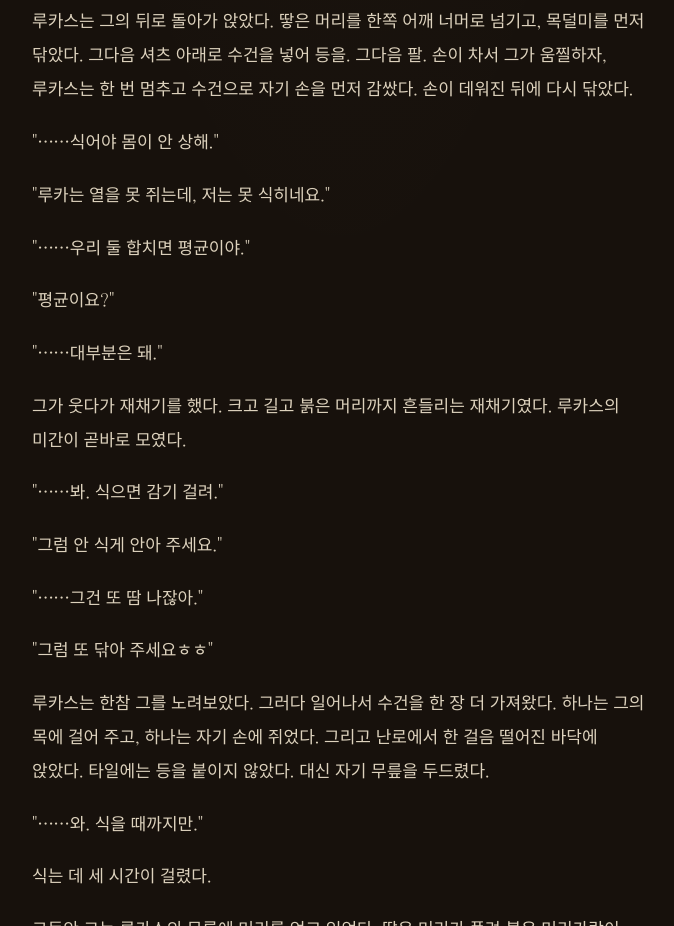
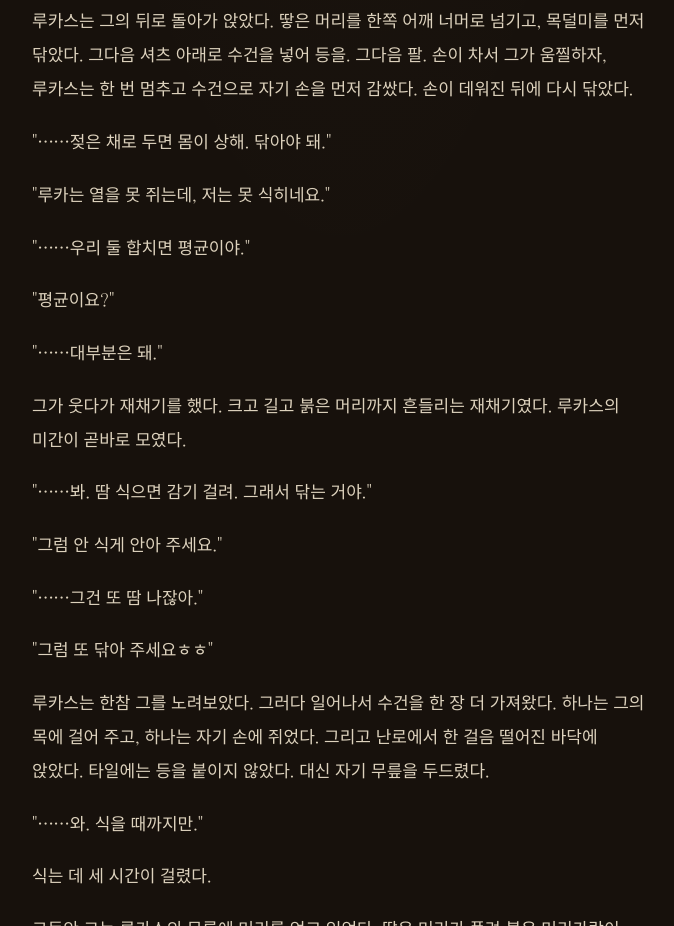
Before and after one commit to chrr-vibe/heluka, a plain HTML site: page trpg-dmak-stove.html in a window 1280 px wide. Shown: the part 4920-5846 px from the top of the page, without its empty margins (298-972 px from the left). Drawn offline with Linux system fonts and the light colour scheme.

Commit message:
stove: fix sweat/cooling logic
Co-Authored-By: Claude Sonnet 5.5 <noreply@anthropic.com>
Claude-Session: https://claude.ai/code/session_017aJKMXsjGr4QsRE35y967N

```diff
--- a/trpg-dmak-stove.html
+++ b/trpg-dmak-stove.html
@@ -137,13 +137,13 @@ p.inner{font-style:italic;color:var(--muted);padding-left:14px;border-left:2px s
 <p>"제가 땀 날 줄 알았어요?"</p>
 <p>"……사흘 봤어."</p>
 <p>루카스는 그의 뒤로 돌아가 앉았다. 땋은 머리를 한쪽 어깨 너머로 넘기고, 목덜미를 먼저 닦았다. 그다음 셔츠 아래로 수건을 넣어 등을. 그다음 팔. 손이 차서 그가 움찔하자, 루카스는 한 번 멈추고 수건으로 자기 손을 먼저 감쌌다. 손이 데워진 뒤에 다시 닦았다.</p>
-<p>"……식어야 몸이 안 상해."</p>
+<p>"……젖은 채로 두면 몸이 상해. 닦아야 돼."</p>
 <p>"루카는 열을 못 쥐는데, 저는 못 식히네요."</p>
 <p>"……우리 둘 합치면 평균이야."</p>
 <p>"평균이요?"</p>
 <p>"……대부분은 돼."</p>
 <p>그가 웃다가 재채기를 했다. 크고 길고 붉은 머리까지 흔들리는 재채기였다. 루카스의 미간이 곧바로 모였다.</p>
-<p>"……봐. 식으면 감기 걸려."</p>
+<p>"……봐. 땀 식으면 감기 걸려. 그래서 닦는 거야."</p>
 <p>"그럼 안 식게 안아 주세요."</p>
 <p>"……그건 또 땀 나잖아."</p>
 <p>"그럼 또 닦아 주세요ㅎㅎ"</p>
```
